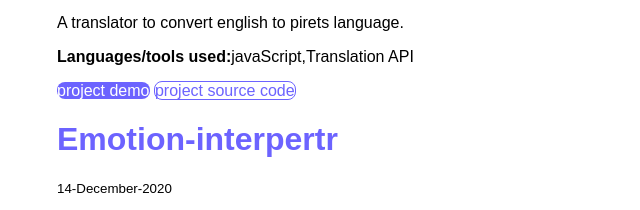
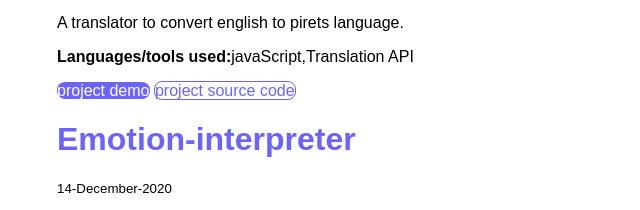
Before and after one commit to karthikreddy8/TO-SHOW-MY-PORTFOLIO, a plain HTML site: page projects.html in a window 1280 px wide. Shown: the part 2195-2405 px from the top of the page, 323-963 px from the left. Drawn offline with Linux system fonts and the light colour scheme.

Commit message:
refacter in interpertr to interperter

```diff
--- a/projects.html
+++ b/projects.html
@@ -69,7 +69,7 @@
 
     </ol>
     <ol>
-        <h1> Emotion-interpertr </h1>
+        <h1> Emotion-interpreter </h1>
          <small>14-December-2020</small>
          <p>Emoji icon Emotion-interpertr
         </p>
```
